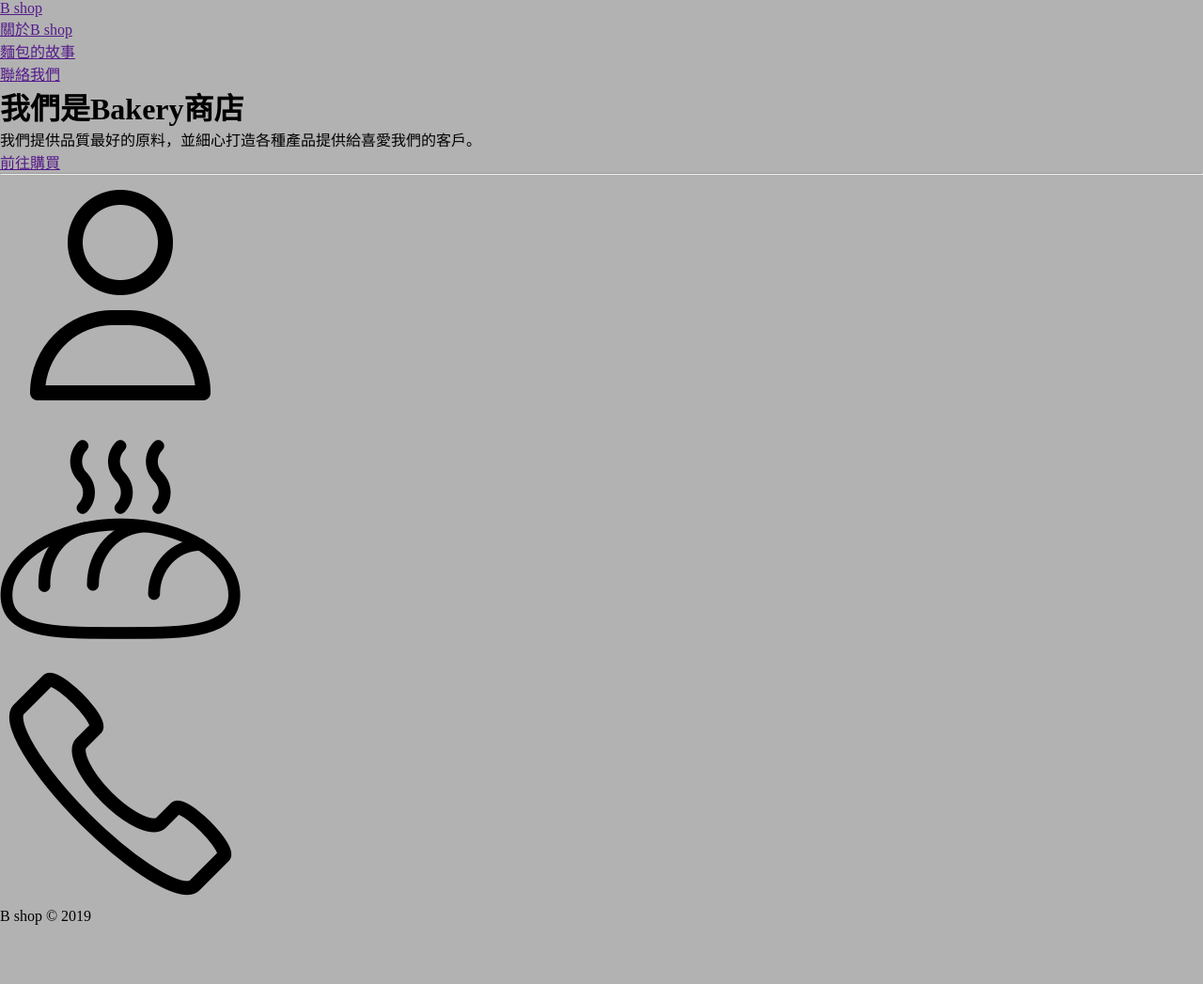
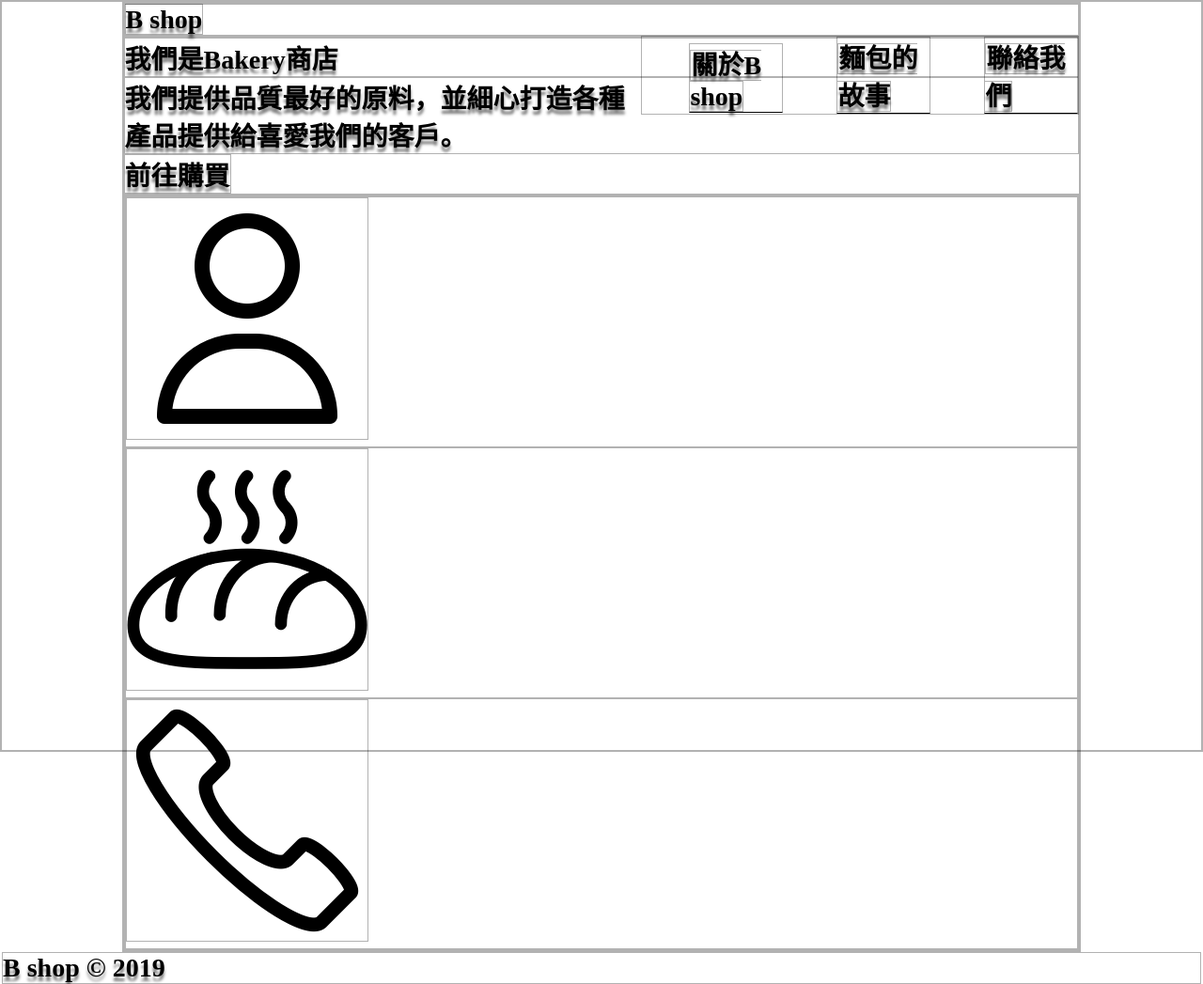
Before and after one commit to cody860622/Bshop, a plain HTML site: page index.html in a window 1280 px wide. Shown: the whole page at 94% size. Before the commit the page ends 984 px from the top, so only its background shows below. Drawn offline with Linux system fonts and the light colour scheme.

Commit message:
好難喔~

```diff
--- a/index.html
+++ b/index.html
@@ -4,24 +4,20 @@
 <head>
     <meta charset="UTF-8">
     <title>麵包店</title>
-    <style>
-    html{
-        background: rgba(0,0,0,0.3)
-    }
-    </style>
+
     <link rel="stylesheet" href="style.css">
 </head>
 
 <body>
     <div class="main">
         <div class="nav">
-            <span class="logo">
-                <a href="">B shop</a>
+            <span class="logo" id="logo">
+                <a href="#" >B shop</a>
             </span>
             <ul>
-                <li><a href="">關於B shop</a></li>
-                <li><a href="">麵包的故事</a></li>
-                <li><a href="">聯絡我們</a></li>
+                <li><a href="#">關於B shop</a></li>
+                <li><a href="#">麵包的故事</a></li>
+                <li><a href="#">聯絡我們</a></li>
             </ul>
         </div>
         <div class="content">
--- a/style.css
+++ b/style.css
@@ -1,12 +1,45 @@
 *{
     margin: 0;
     padding: 0;
-    font-family: 微軟正黑體
+    font-family: 微軟正黑體;
+    font-size: 28px;
+    color: black;
+    text-shadow: 0 5px 3px rgba(0, 0, 0, 0.5);
+    box-sizing: border-box;
+    border: 0.1px solid rgba(0, 0, 0, 0.3);
+    font-weight: bolder;
 }
+
 html,body{
     height: 100%;
-}
-body{
     background-image: url(background.jpg);
     background-size: cover
 }
+.main{
+    width: 80%;
+    margin: 0 auto;
+}
+/* 導覽頁 */
+.nav ul{
+    display: inline-block;
+    float: right;
+}
+.nav ul li{
+    display: inline-block;
+    margin-left: 50px;
+    width: 100px;
+    border-bottom: 1px solid black;
+}
+.nav #logo{
+    display: block;
+}
+.nav a{
+    text-decoration: none;
+}
+
+/* 內容 */
+
+.content a{
+    text-decoration: none;
+    display:inline-block;
+}
```
